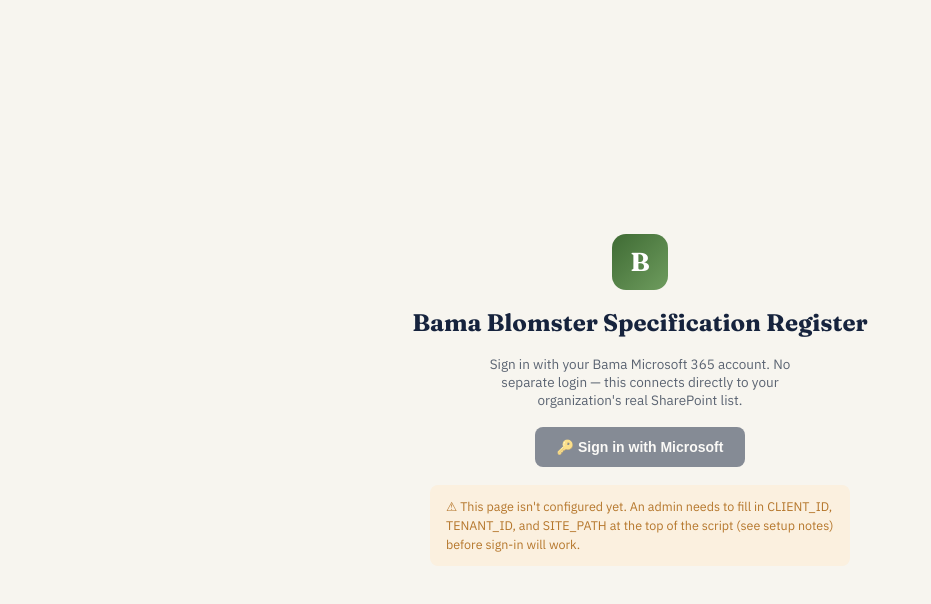
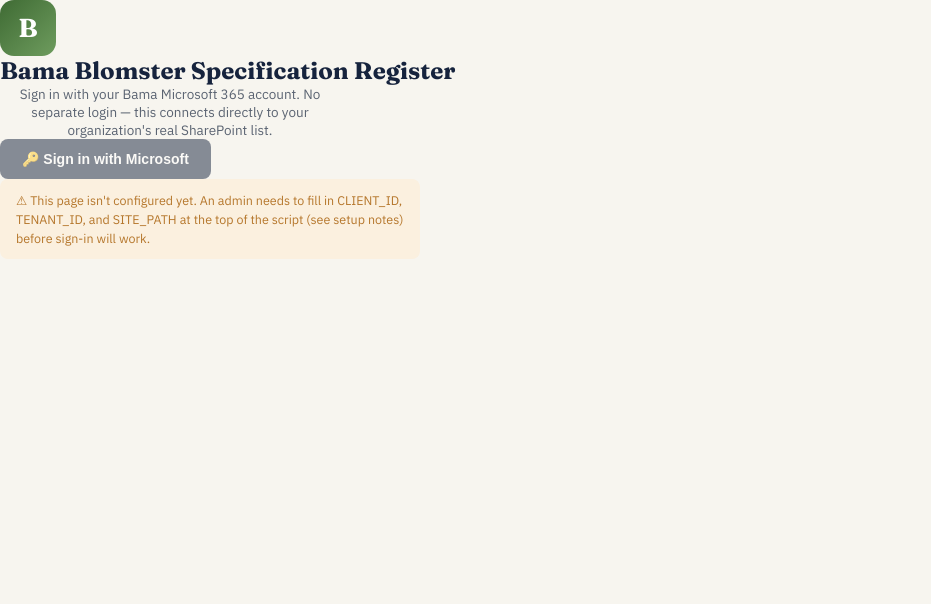
Before and after one commit to SantJer/bama-specification-register, a plain HTML site: page index.html in a window 1280 px wide. Shown: the whole page, without its empty margins (0-931 px from the left). Drawn offline with Linux system fonts and the light colour scheme.

Commit message:
Update and rename index.htm to index.html

```diff
--- a/index.htm
+++ b/index.html
@@ -19,8 +19,7 @@
 
   /* ---------- Sign-in screen ---------- */
   #signinScreen{
-    min-height:100vh; display:flex; align-items:center; justify-content:center; flex-direction:column; gap:18px;
-  }
+   }
   #signinScreen .mark{
     width:56px; height:56px; border-radius:14px; background:linear-gradient(135deg,var(--leaf),#6E9C5E);
     display:flex; align-items:center; justify-content:center; color:white; font-family:'Fraunces',serif; font-size:26px; font-weight:700;
```
